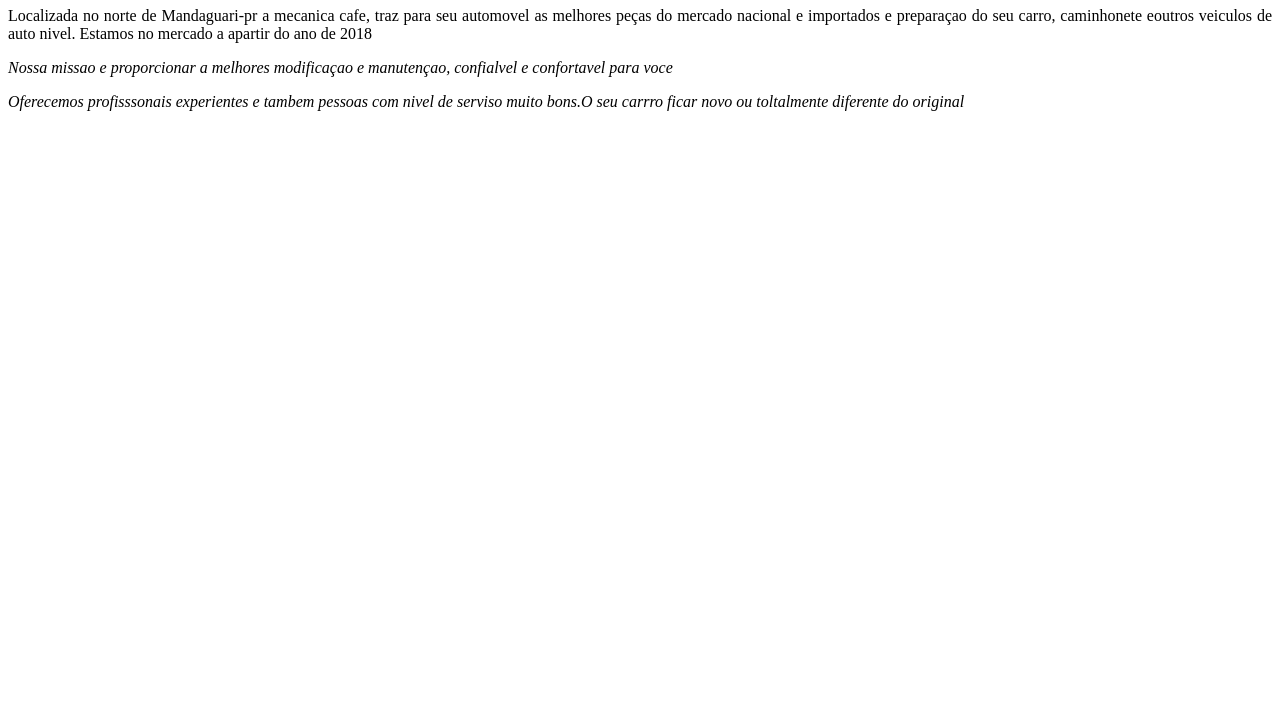
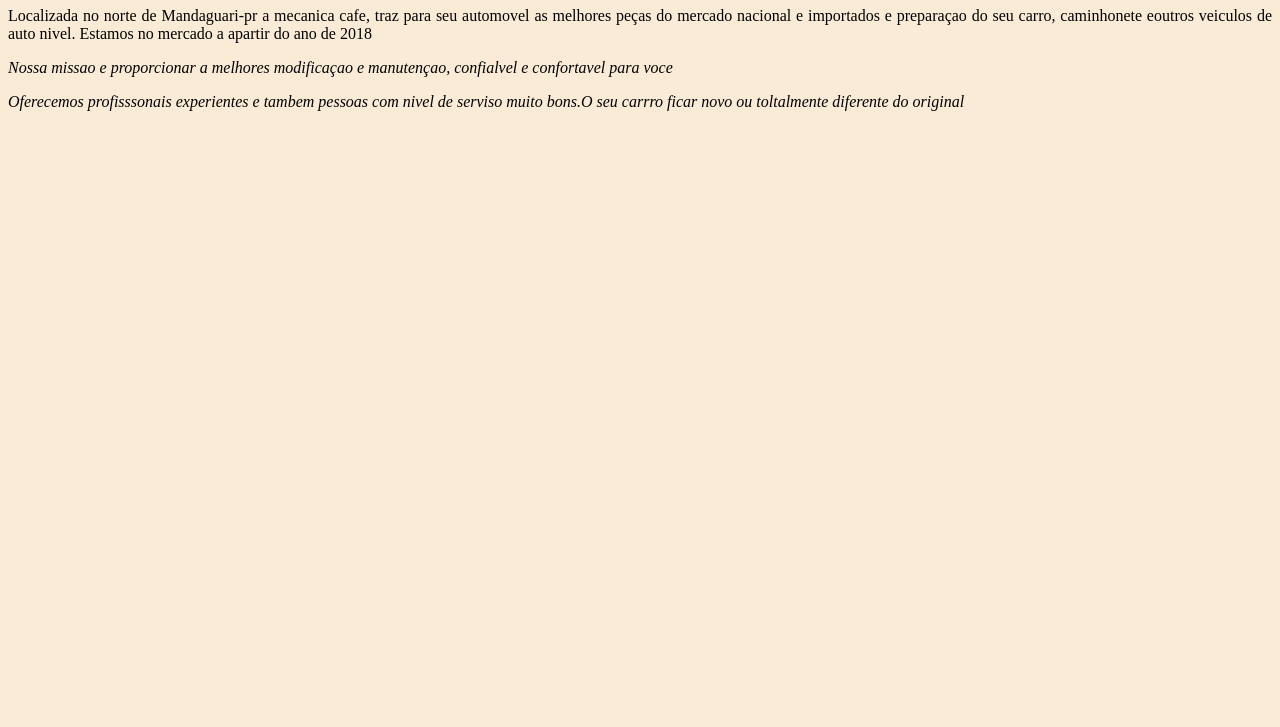
Before and after one commit to Gustavoalvesmenezes/progama-ao-, a plain HTML site: page index.html in a window 1280 px wide. Shown: the part 73-800 px from the top of the page. Drawn offline with Linux system fonts and the light colour scheme.

Commit message:
index.html

```diff
--- a/style.css
+++ b/style.css
@@ -1,5 +1,5 @@
 body{
-   background-color: rgb(255, 255, 255);
+   background-color: antiquewhite;
 }
 h1{
    text-align: center; color: black;
```
